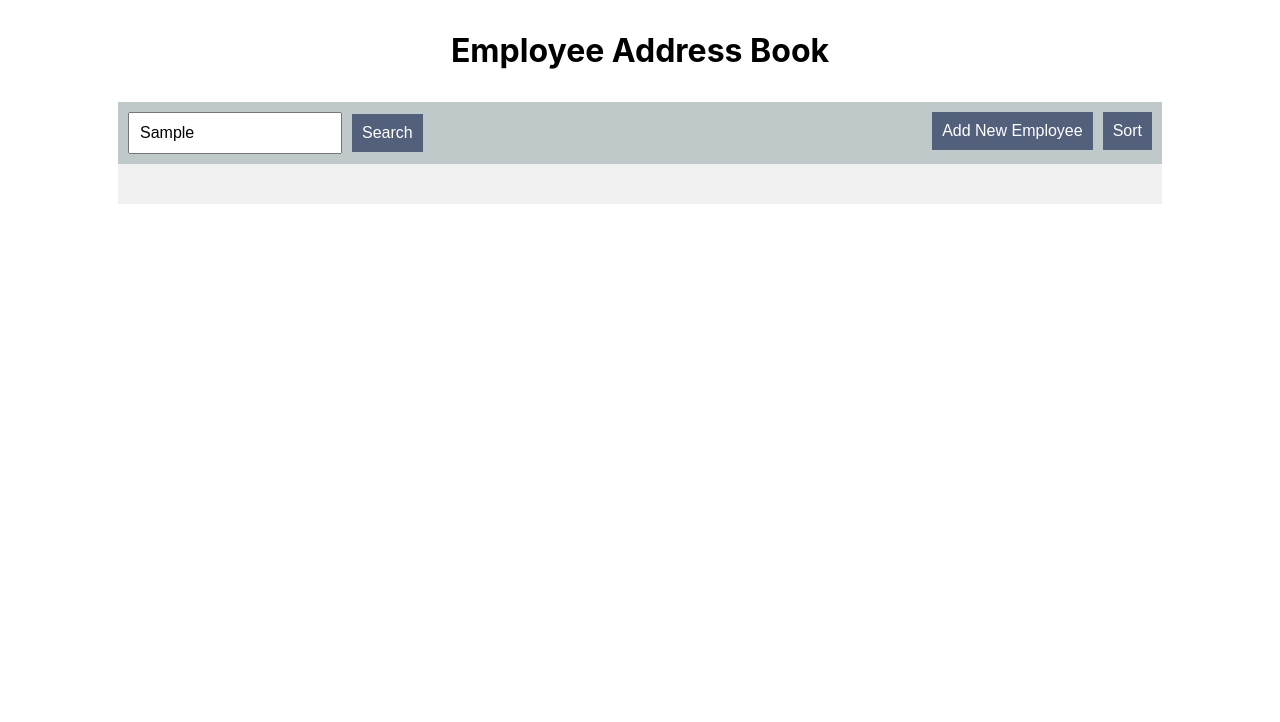
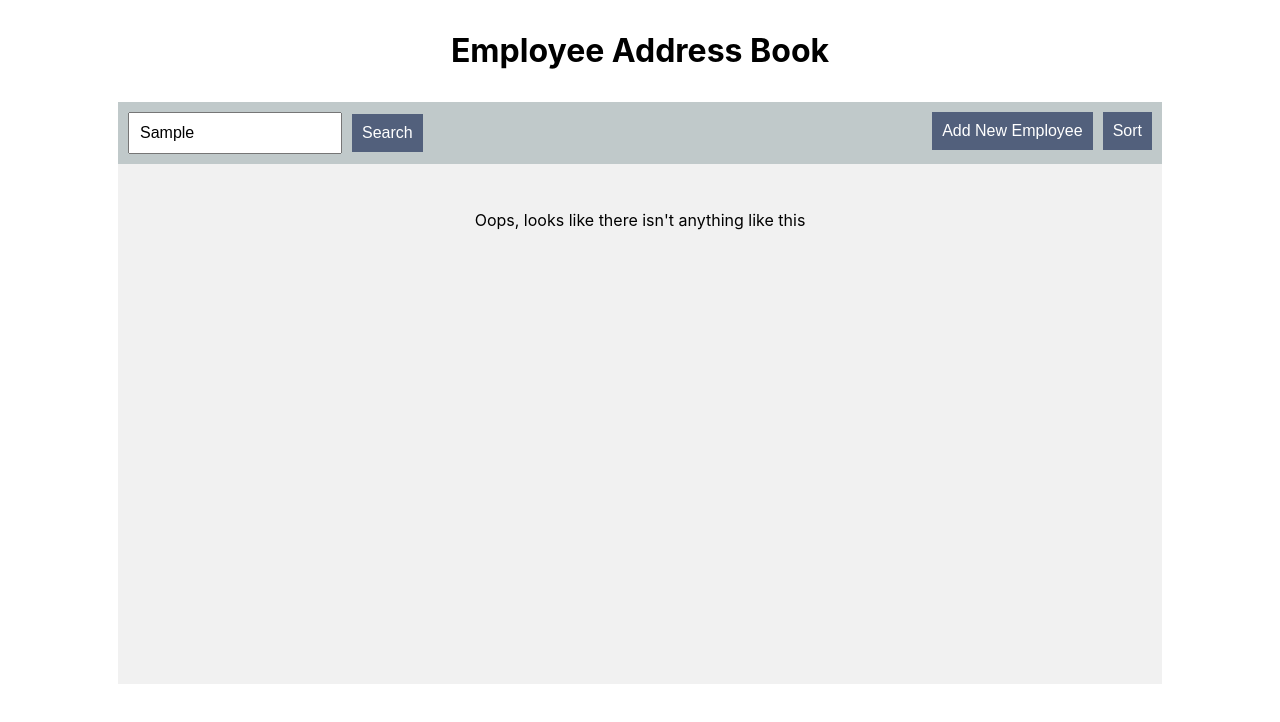
Before and after one commit to sergevitali/address-book-react-app, a React (Create React App) app: page / in a window 1280 px wide. Both pictures are taken after typing "Sample" into the empty fields and a click on the button "Search". Shown: the top 722 px of the page. Built offline with nearby package versions, Linux system fonts and the light colour scheme.

Commit message:
results message

```diff
--- a/src/App.js
+++ b/src/App.js
@@ -247,6 +247,7 @@ class App extends Component {
     this.state.searched || this.state.filteredElements > 0 ?
       employees = this.state.filteredElements:
       employees = this.state.employees
+
     return (
       <div className = { styles.App } >
         <h1 style={{padding:'10px'}}>Employee Address Book</h1> {
@@ -266,6 +267,14 @@ class App extends Component {
         />
         <div className={styles.Border} id='border-div'>
           {
+          employees.length === 0 && this.state.searched && this.state.employees.length !== 0 ?
+          <p>Oops, looks like there isn't anything like this</p> : null
+          }
+          {
+          this.state.employees.length === 0 ?
+          <p>You can add new employees by clicking the "Add New Employee" button.</p> : null
+          }
+          {
           employees.map((employee, index) => (
             <Employee
               key={index + employee.firstName}
--- a/src/App.module.css
+++ b/src/App.module.css
@@ -5,6 +5,7 @@
 .Border {
   margin: auto;
   width: 80%;
+  min-height:60vh;
   padding: 10px;
   padding-top: 30px;
   background-color: rgb(241, 241, 241);
```
